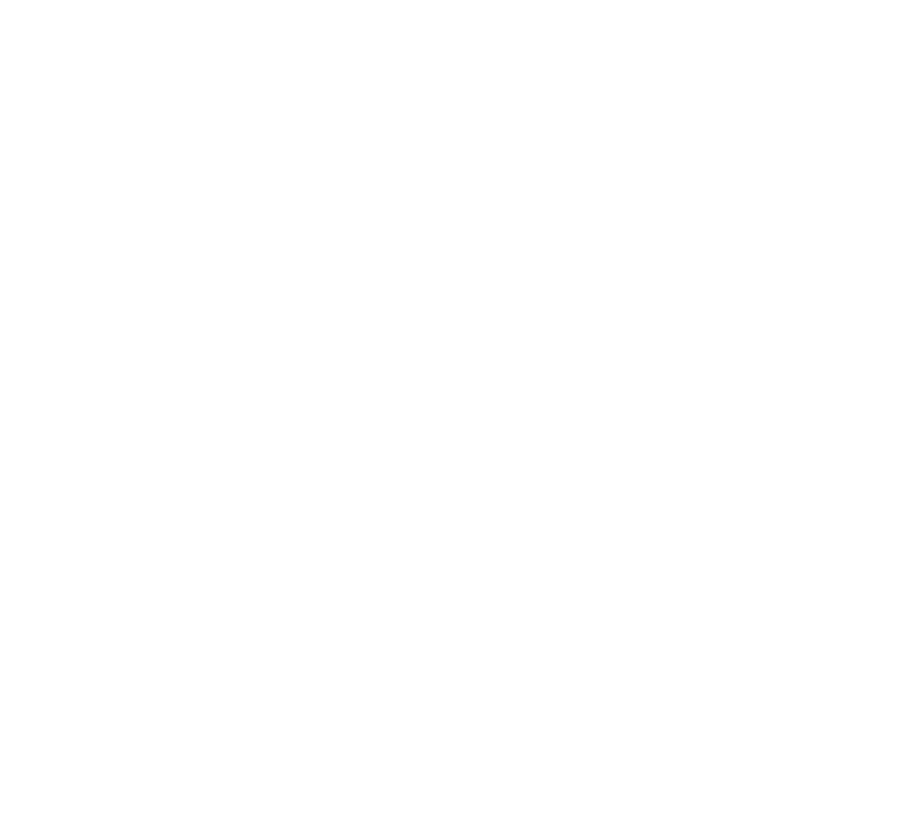
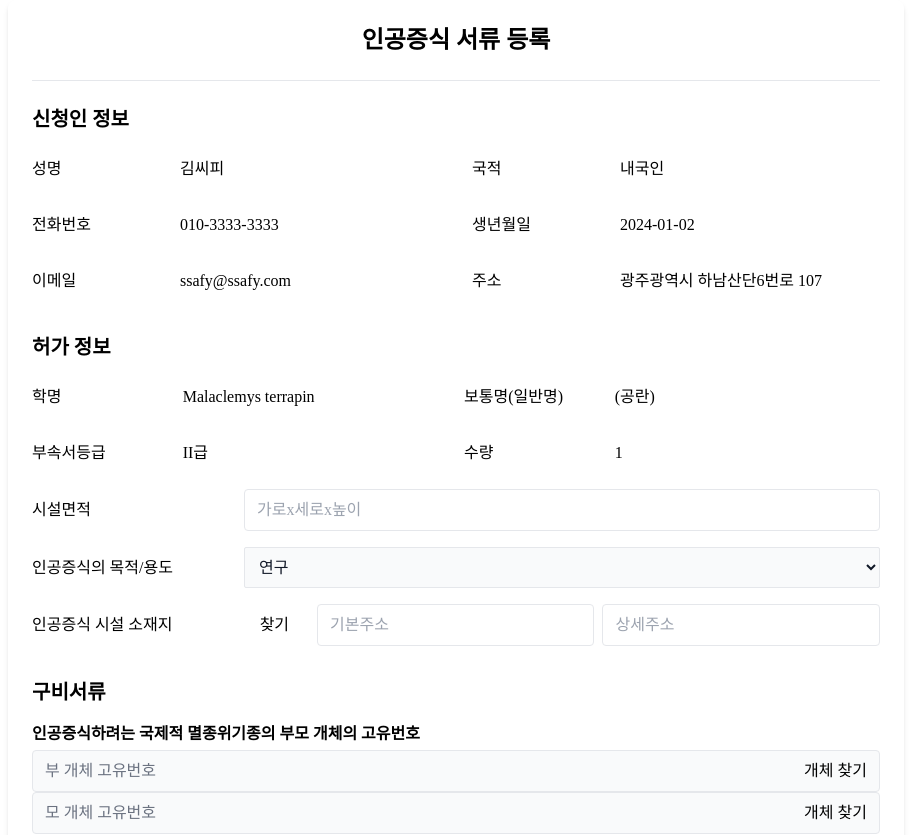
Before and after one commit to minseonkkim/KKOBUKzip, a React (Vite) app in the folder frontend/: page /doc-form/breed in a window 1280 px wide. Before the commit this address had no page. Shown: the top 835 px of the page, without its empty margins (184-1095 px from the left). Before the commit the page ends 800 px from the top, so only its background shows below. Built offline with nearby package versions, Linux system fonts and the light colour scheme; a web font is replaced by a local one.

Commit message:
refactor: 서류 증식/사망 분리

```diff
--- a/frontend/src/App.tsx
+++ b/frontend/src/App.tsx
@@ -30,7 +30,11 @@
             element={<DocumentFormPage />}
           />
           <Route
-            path="/doc-form/breed-death" // 증식/사망폐사 페이지
+            path="/doc-form/breed" // 증식페이지
+            element={<DocumentFormPage />}
+          />
+          <Route
+            path="/doc-form/death" // 사망 페이지
             element={<DocumentFormPage />}
           />
           <Route path="/doc-list" element={<DocumentListPage />} />
--- a/frontend/src/components/document/AssigneeDocument.tsx
+++ b/frontend/src/components/document/AssigneeDocument.tsx
@@ -91,7 +91,7 @@
 
       <div className="mb-8">
         <div className="w-full flex">
-          <span className="text-xl font-semibold mb-4 flex-1">양도인</span>
+          <span className="text-xl font-semibold mb-4 flex-1">양수인</span>
           <label
             htmlFor="loadUserData"
             className="cursor-pointer select-none mr-4"
@@ -136,7 +136,7 @@
             </button>
             <input
               type="text"
-              className="w-1/3 px-3 py-2 border rounded"
+              className="w-1/3 px-3 py-2 border rounded ml-2"
               placeholder="기본주소"
               readOnly
               onChange={(evt) => changeAssigneeHandle("address", evt)}
@@ -148,7 +148,7 @@
               onChange={(evt) => {
                 setDetailLocation(evt.target.value);
               }}
-              className="w-1/3 px-3 py-2 border rounded"
+              className="w-1/3 px-3 py-2 border rounded ml-2"
               placeholder="상세주소"
             />
           </div>
@@ -159,8 +159,8 @@
       {/* 개체 정보 - 사전에 설정된 정보 불러올 것 */}
       <div className="mb-8">
         <h3 className="text-xl font-semibold mb-4">개체 정보 작성</h3>
-        <div className="grid grid-cols-2 gap-y-4">
-          <div className="flex">
+        <div className="grid grid-cols-2 gap-4">
+          <div className="flex items-center">
             <span className="w-1/3 font-medium">학명</span>
             <span className="w-2/3 px-3 py-2">Malaclemys terrapin</span>
           </div>
@@ -168,8 +168,6 @@
             <span className="w-1/3 font-medium">보통명(일반명)</span>
             <span className="w-2/3 px-3 py-2">(공란)</span>
           </div>
-        </div>
-        <div className="grid grid-cols-2 gap-y-4">
           <div className="flex items-center">
             <span className="w-1/3 font-medium">부속서등급</span>
             <span className="w-2/3 px-3 py-2">II급</span>
@@ -178,8 +176,6 @@
             <label className="w-1/3 font-medium">수량</label>
             <span className="w-2/3 px-3 py-2">1</span>
           </div>
-        </div>
-        <div className="grid grid-cols-2 gap-y-4">
           <div className="flex items-center">
             <span className="w-1/3 font-medium">형태</span>
             <span className="w-2/3 px-3 py-2">살아있는 생물</span>
@@ -188,16 +184,14 @@
             <label className="w-1/3 font-medium">용도</label>
             <select
               onChange={(evt) => changeDataHandle("purpose", evt)}
-              className="font-medium bg-gray-50 border border-gray-300 text-gray-900 rounded-lg focus:ring-blue-500 focus:border-blue-500 block w-2/3 p-2.5 px-5 dark:bg-gray-700 dark:border-gray-600 dark:placeholder-gray-400 dark:text-white dark:focus:ring-blue-500 dark:focus:border-blue-500"
+              className="font-medium bg-gray-50 border border-gray-300 text-gray-900 rounded-lg focus:ring-blue-500 focus:border-blue-500 block w-2/3 p-2.5 dark:bg-gray-700 dark:border-gray-600 dark:placeholder-gray-400 dark:text-white dark:focus:ring-blue-500 dark:focus:border-blue-500"
             >
-              <option value="연구">&nbsp;연구</option>
-              <option value="학술">&nbsp;학술</option>
-              <option value="애완">&nbsp;애완</option>
-              <option value="상업">&nbsp;상업</option>
+              <option value="연구">연구</option>
+              <option value="학술">학술</option>
+              <option value="애완">애완</option>
+              <option value="상업">상업</option>
             </select>
           </div>
-        </div>
-        <div className="grid grid-cols-2 gap-y-4">
           <div className="flex items-center ">
             <span className="w-1/3 font-medium">양수사유</span>
             <input
--- a/frontend/src/components/document/BreedDocument.tsx
+++ b/frontend/src/components/document/BreedDocument.tsx
@@ -122,12 +122,12 @@
             <label className="w-1/4 font-medium">인공증식의 목적/용도</label>
             <select
               onChange={(evt) => changeHandle("purpose", evt)}
-              className="font-medium bg-gray-50 border border-gray-300 text-gray-900 rounded-lg focus:ring-blue-500 focus:border-blue-500 block w-3/4 p-2.5 px-5 dark:bg-gray-700 dark:border-gray-600 dark:placeholder-gray-400 dark:text-white dark:focus:ring-blue-500 dark:focus:border-blue-500"
+              className="font-medium bg-gray-50 border border-gray text-gray-900 rounded-sm focus:ring-blue-500 focus:border-blue-500 block w-3/4 p-2.5 dark:bg-gray-700 dark:border-gray-600 dark:placeholder-gray-400 dark:text-white dark:focus:ring-blue-500 dark:focus:border-blue-500"
             >
-              <option value="연구">&nbsp;연구</option>
-              <option value="학술">&nbsp;학술</option>
-              <option value="애완">&nbsp;애완</option>
-              <option value="상업">&nbsp;상업</option>
+              <option value="연구">연구</option>
+              <option value="학술">학술</option>
+              <option value="애완">애완</option>
+              <option value="상업">상업</option>
             </select>
           </div>
 
@@ -143,7 +143,7 @@
             </button>
             <input
               type="text"
-              className="w-1/3 px-3 py-2 border rounded"
+              className="w-1/3 px-3 ml-2 py-2 border rounded"
               placeholder="기본주소"
               readOnly
               onChange={(evt) => changeHandle("location", evt)}
@@ -155,7 +155,7 @@
               onChange={(evt) => {
                 setDetailLocation(evt.target.value);
               }}
-              className="w-1/3 px-3 py-2 border rounded"
+              className="w-1/3 px-3 ml-2 py-2 border rounded"
               placeholder="상세주소"
             />
           </div>
--- /dev/null
+++ b/frontend/src/components/document/DeathDocument.tsx
@@ -0,0 +1,13 @@
+import { Helmet } from "react-helmet-async";
+
+function DeathDocument() {
+  return (
+    <>
+      <Helmet>
+        <title>폐사/질병서류작성</title>
+      </Helmet>
+    </>
+  );
+}
+
+export default DeathDocument;
--- a/frontend/src/components/document/GrantorDocument.tsx
+++ b/frontend/src/components/document/GrantorDocument.tsx
@@ -7,6 +7,7 @@
   phoneNumber: string;
   address: string;
 }
+
 interface fetchData {
   docType: "양도신청서";
   applicant: "sadfk3ld-3b7d-8012-9bdd-2b0182lscb6d";
@@ -116,7 +117,7 @@
             </button>
             <input
               type="text"
-              className="w-1/3 px-3 py-2 border rounded"
+              className="w-1/3 px-3 py-2 border rounded ml-2"
               placeholder="기본주소"
               readOnly
               onChange={(evt) => changeHandle("address", evt)}
@@ -128,7 +129,7 @@
               onChange={(evt) => {
                 setDetailLocation(evt.target.value);
               }}
-              className="w-1/3 px-3 py-2 border rounded"
+              className="w-1/3 px-3 py-2 border rounded ml-2"
               placeholder="상세주소"
             />
           </div>
--- a/frontend/src/hooks/usePostcodeSearch.tsx
+++ b/frontend/src/hooks/usePostcodeSearch.tsx
@@ -11,6 +11,9 @@
   autoJibunAddress?: string;
 }
 
+// kakaomaps의 api를 사용하여
+// 주소 및 우편번호를 return하는 custom hook
+// postcodeData 내부에 어지간한거 다 있다.
 export const usePostcodeSearch = () => {
   const [postcodeData, setPostcodeData] = useState<PostcodeData | null>(null);
   const [guideText, setGuideText] = useState<string>("");
--- a/frontend/src/pages/document/DocumentFormPage.tsx
+++ b/frontend/src/pages/document/DocumentFormPage.tsx
@@ -5,12 +5,13 @@
 import AssigneeDocument from "../../components/document/AssigneeDocument";
 import MyDocumentDataForm from "../../components/document/MyDocumentDataForm";
 import { useLocation } from "react-router-dom";
+import DeathDocument from "../../components/document/DeathDocument";
 type TabName = "인공증식" | "양도" | "양수" | "폐사/질병" | ""; // 필요한 탭 이름들을 여기에 추가
 
 // 각 컴포넌트의 구비서류 부분 정비할것!!!
 
 function DocumentFormPage() {
-  const [activeTab, setActiveTab] = useState<TabName>(""); // 추후에 동적 할당
+  const [activeTab, setActiveTab] = useState<TabName>("");
   const [tabNameList, setTabNameList] = useState<TabName[]>([]);
   const location = useLocation();
 
@@ -30,20 +31,28 @@
   useEffect(() => {
     switch (location.pathname) {
       case "/doc-form/transfer-acquisition":
+        setActiveTab("양도");
+        // 추후에 동적 할당
         setTabNameList(["양도", "양수"]);
         break;
-      case "/doc-form/breed-death":
-        setTabNameList(["인공증식", "폐사/질병"]);
+      case "/doc-form/breed":
+        setActiveTab("인공증식");
         break;
-      // default:
-      // break;
+      case "/doc-form/death":
+        setActiveTab("폐사/질병");
+        break;
     }
-  }, []);
+  }, [location.pathname]);
 
+  if (activeTab.length === 0) {
+    return <div>Loading...</div>; // 임시로 로딩 텍스트
+  }
   return (
     <>
       <div className="max-w-4xl mx-auto p-6 bg-white shadow-md rounded-lg mb-10">
-        <h2 className="text-2xl font-bold mb-6 text-center">서류 등록</h2>
+        <h2 className="text-2xl font-bold mb-6 text-center">
+          {activeTab} 서류 등록
+        </h2>
 
         {/* 상단 선택 탭 */}
         <div className="mb-6 flex justify-center border-b">
@@ -54,7 +63,7 @@
                 className={`px-4 py-2 ${
                   activeTab === tab
                     ? "border-b-2 border-blue-500 font-bold"
-                    : ""
+                    : "cursor-not-allowed"
                 }`}
                 onClick={() => setActiveTab(tab as TabName)}
               >
@@ -69,9 +78,11 @@
         <MyDocumentDataForm />
         {/* 신청인 정보 끝*/}
 
+        {/* 각 세부 페이지들 */}
         {activeTab === "인공증식" && <BreedDocument />}
         {activeTab === "양도" && <GrantorDocument />}
         {activeTab === "양수" && <AssigneeDocument />}
+        {activeTab === "폐사/질병" && <DeathDocument />}
       </div>
     </>
   );
```
